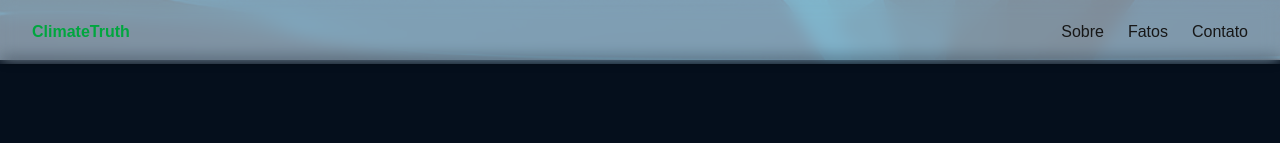
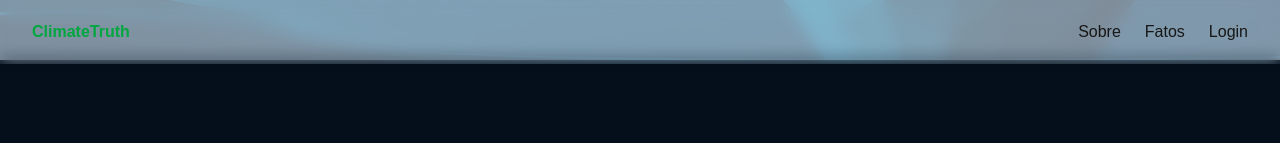
Before and after one commit to BaagrieL/climate-truth-hub, a Next.js app: page / in a window 1280 px wide. Shown: the top 143 px of the page. Built offline with nearby package versions, Linux system fonts and the light colour scheme.

Commit message:
fix: add  the login link into the header

```diff
--- a/src/components/Header/index.tsx
+++ b/src/components/Header/index.tsx
@@ -18,11 +18,11 @@ export default function Header() {
         <nav className="hidden md:flex gap-6">
           <Link href={"/sobre"} className="hover:text-green-600">Sobre</Link>
           <Link href={"/facts"} className="hover:text-green-600">Fatos</Link>
-          <Link href={"/contato"} className="hover:text-green-600">Contato</Link>
+          <Link href={"/login"} className="hover:text-green-600">Login</Link>
         </nav>
       </header>
 
-      {/*  Espaço para evitar que o conteúdofique atrás do Header */}
+      {/*  Espaço para evitar que o conteúdo fique atrás do Header */}
       <div className="h-15"></div>
 
       {/* Dropdown fora do fluxo do Header, com backdrop-blur funcional */}
@@ -30,7 +30,7 @@ export default function Header() {
         <nav className="fixed top-16 left-0 w-full backdrop-blur-md bg-transparent shadow-md flex flex-col items-center gap-4 py-4 md:hidden z-50">
           <Link href={"/sobre"} className="hover:text-green-600">Sobre</Link>
           <Link href={"/facts"} className="hover:text-green-600">Fatos</Link>
-          <Link href={"/contato"} className="hover:text-green-600">Contato</Link>
+          <Link href={"/login"} className="hover:text-green-600">Login</Link>
         </nav>
       )}
     </>
```
